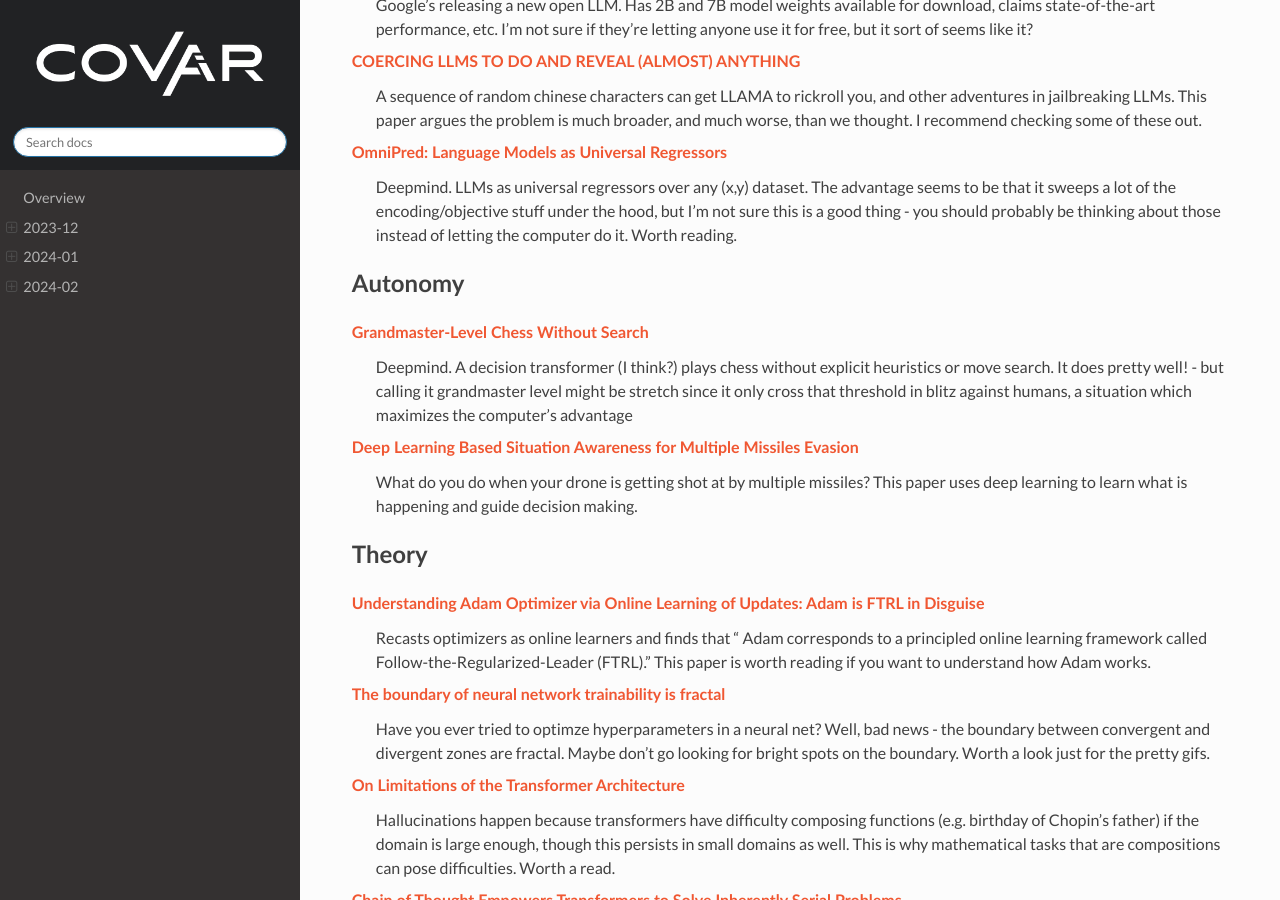
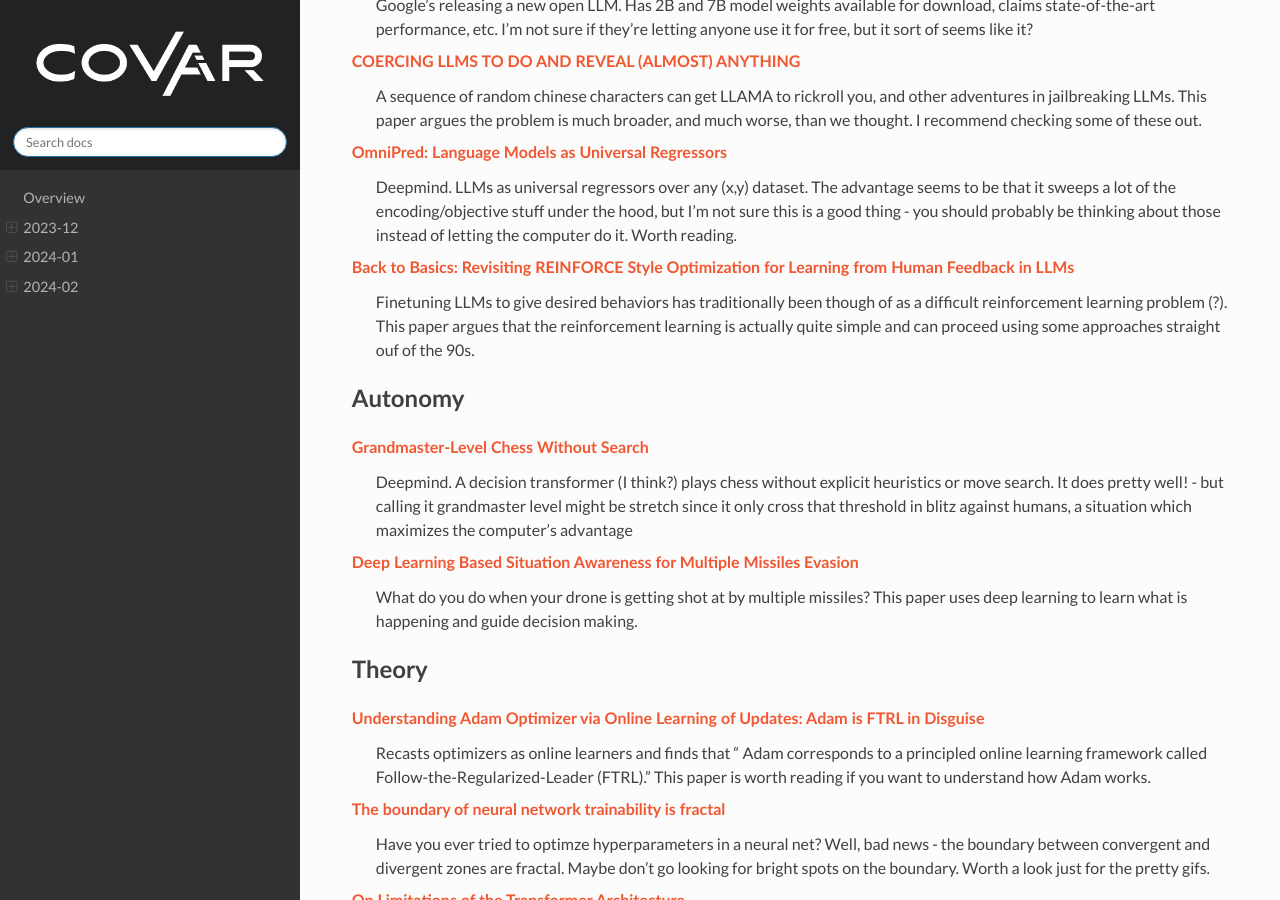
Before and after one commit to covartech/zeitgeist, a Sphinx documentation site: the page built from docs/issues/2024-03.rst, in a window 1280 px wide and 900 px high, scrolled down 1125 px. Built offline with Sphinx 7.4.7 and the Read the Docs theme 2.0.0, drawn with Linux system fonts in a browser that asks for light colours; some of the changed text lies outside the part shown.

Commit message:
Update 2024_02_26

```diff
--- a/docs/issues/2024-03.rst
+++ b/docs/issues/2024-03.rst
@@ -34,6 +34,9 @@
 `OmniPred: Language Models as Universal Regressors <https://arxiv.org/pdf/2402.14547.pdf>`_
     Deepmind.  LLMs as universal regressors over any (x,y) dataset.  The advantage seems to be that it sweeps a lot of the encoding/objective stuff under the hood, but I'm not sure this is a good thing - you should probably be thinking about those instead of letting the computer do it.  Worth reading.
 
+`Back to Basics: Revisiting REINFORCE Style Optimization for Learning from Human Feedback in LLMs <2402.14740.pdf (arxiv.org)>`_
+    Finetuning LLMs to give desired behaviors has traditionally been though of as a difficult reinforcement learning problem (?).  This paper argues that the reinforcement learning is actually quite simple and can proceed using some approaches straight ouf of the 90s.
+
 Autonomy
 --------
 `Grandmaster-Level Chess Without Search <https://arxiv.org/pdf/2402.04494.pdf>`_
@@ -41,6 +44,7 @@
 
 `Deep Learning Based Situation Awareness for Multiple Missiles Evasion <https://arxiv.org/pdf/2402.10101.pdf>`_
     What do you do when your drone is getting shot at by multiple missiles?  This paper uses deep learning to learn what is happening and guide decision making.
+
 
 Theory
 ------
@@ -114,6 +118,9 @@
 `Estimating Unknown Population Sizes Using the Hypergeometric Distribution <https://arxiv.org/pdf/2402.14220.pdf>`_
     How to estimate total number of things given a set of observations? Not terribly complicated stats, but develops some hypergeometric distribution methods.  Could be useful for guessing distribution of adversary forces given some observatoins.
 
+`Information-Theoretic Safe Bayesian Optimization <https://arxiv.org/pdf/2402.15347.pdf>`_
+    How to do Baysian Optimization where there's some unknown "safe zone" you can't enter for safety reasons.  Introduces latent variables to indicate whether you're safe.  Applications to autonomy?
+
 Applications
 ---------
 
```
